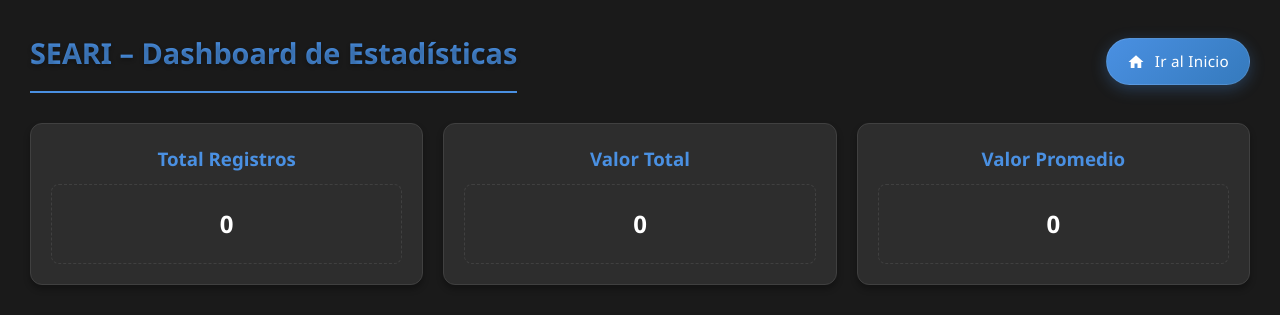
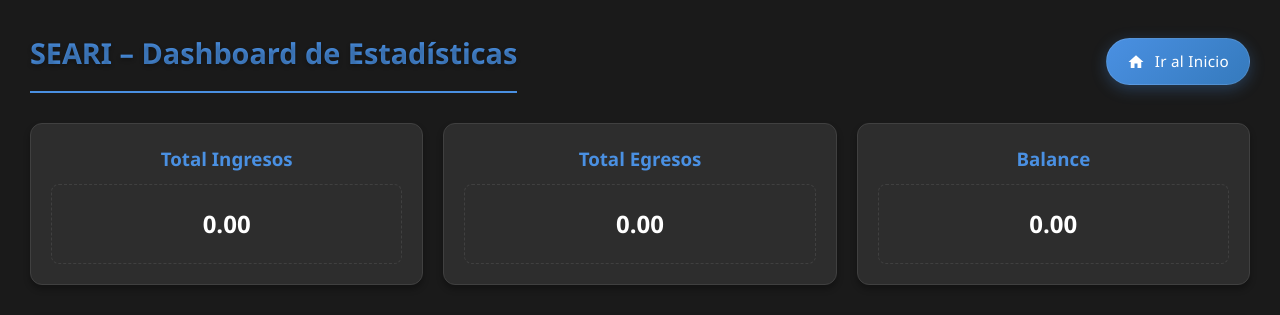
Before and after one commit to Juan-H23/SEARI, a FastAPI app: page /dashboard in a window 1280 px wide. Shown: the top 315 px of the page. Run offline with FastAPI, Linux system fonts and the light colour scheme; data that the repository does not hold is empty.

Commit message:
Cambio en el dashboard

```diff
--- a/app/static/dashboard.js
+++ b/app/static/dashboard.js
@@ -1,93 +1,130 @@
-// Configuración optimizada para muchos registros
-const ctx = document.getElementById('chart').getContext('2d');
+// Esperar a que el DOM esté completamente cargado
+document.addEventListener('DOMContentLoaded', function() {
+    console.log('DOM completamente cargado');
+
+    // Verificar que el canvas existe
+    const chartElement = document.getElementById('chart');
+    if (!chartElement) {
+        console.error('Error: No se encontró el elemento canvas con id "chart"');
+        return;
+    }
+
+    const ctx = chartElement.getContext('2d');
+    if (!ctx) {
+        console.error('Error: No se pudo obtener el contexto 2D del canvas');
+        return;
+    }
 
     fetch('/data')
-    .then(response => response.json())
+        .then(response => {
+            if (!response.ok) {
+                throw new Error('Error en la respuesta del servidor');
+            }
+            return response.json();
+        })
         .then(data => {
-       // Calcular estadísticas
-        document.getElementById('total-registros').textContent = data.total_registros;
-        document.getElementById('valor-total').textContent = data.valor_total;
-        document.getElementById('valor-promedio').textContent = data.valor_promedio;
+            console.log('Datos recibidos:', data);
 
-        const totalRegistros = data.total_registros;
-        const muchosRegistros = totalRegistros > 15;
+            // Verificar que los elementos existen antes de usarlos
+            const totalIngresosEl = document.getElementById('total-ingresos');
+            const totalEgresosEl = document.getElementById('total-egresos');
+            const balanceEl = document.getElementById('balance');
 
-        // Limitar la cantidad de etiquetas mostradas si hay muchos registros
-        let labels = data.conceptos;
-        let valores = data.valores;
+            if (!totalIngresosEl || !totalEgresosEl || !balanceEl) {
+                console.error('Error: No se encontraron los elementos de las cards');
+                return;
+            }
+
+            // Verificar si hay datos
+            if (data.fechas.length === 0) {
+                totalIngresosEl.textContent = '0.00';
+                totalEgresosEl.textContent = '0.00';
+                balanceEl.textContent = '0.00';
+                return;
+            }
+
+            // Actualizar tarjetas financieras con 2 decimales
+            totalIngresosEl.textContent = data.total_ingresos.toFixed(2);
+            totalEgresosEl.textContent = data.total_egresos.toFixed(2);
+            balanceEl.textContent = data.balance.toFixed(2);
+
+            // Procesar etiquetas para el gráfico
+            const muchosRegistros = data.fechas.length > 15;
+            let labels = data.fechas;
 
             if (muchosRegistros) {
-            // Mostrar solo algunas etiquetas para no saturar
-            labels = data.conceptos.map((label, index) => {
-                // Mostrar etiqueta cada 3 registros o el último
-                return index % 3 === 0 || index === data.conceptos.length - 1 ? label : '';
+                labels = data.fechas.map((label, index) => {
+                    return index % 3 === 0 || index === data.fechas.length - 1 ? label : '';
                 });
             }
 
-        // Crear gráfico más profesional y compacto
-        const myChart = new Chart(ctx, {
-            type: 'line', // Cambiado a línea para mejor visualización con muchos datos
+            // Destruir gráfico anterior si existe
+            if (window.myChart instanceof Chart) {
+                window.myChart.destroy();
+            }
+
+            // Crear nuevo gráfico
+            window.myChart = new Chart(ctx, {
+                type: 'line',
                 data: {
                     labels: labels,
-                datasets: [{
-                    label: 'Valor de los registros',
-                    data: valores,
-                    backgroundColor: 'rgba(74, 144, 226, 0.1)',
-                    borderColor: 'rgba(74, 144, 226, 1)',
+                    datasets: [
+                        {
+                            label: 'Ingresos',
+                            data: data.ingresos,
+                            borderColor: 'rgba(46, 204, 113, 1)',
+                            backgroundColor: 'rgba(46, 204, 113, 0.1)',
                             borderWidth: 2,
-                    pointRadius: muchosRegistros ? 2 : 3, // Puntos más pequeños si hay muchos registros
-                    pointHoverRadius: 5,
-                    tension: 0.1, // Suavizado ligero de la línea
+                            tension: 0.2,
                             fill: true
-                }]
+                        },
+                        {
+                            label: 'Egresos',
+                            data: data.egresos,
+                            borderColor: 'rgba(231, 76, 60, 1)',
+                            backgroundColor: 'rgba(231, 76, 60, 0.1)',
+                            borderWidth: 2,
+                            tension: 0.2,
+                            fill: true
+                        }
+                    ]
                 },
                 options: {
                     responsive: true,
-                maintainAspectRatio: true,
+                    maintainAspectRatio: false,
                     plugins: {
                         legend: {
-                        display: false
+                            display: true
                         },
                         title: {
                             display: true,
-                        text: muchosRegistros ? 'Tendencia de Registros' : 'Dashboard de Registros',
-                        font: { size: 14 }
-                    },
-                    tooltip: {
-                        mode: 'index',
-                        intersect: false
+                            text: 'Ingresos vs Egresos'
                         }
                     },
                     scales: {
                         y: {
                             beginAtZero: true,
-                        grid: { color: 'rgba(255, 255, 255, 0.1)' }
-                    },
-                    x: {
-                        grid: { display: false },
                             ticks: {
-                            maxRotation: muchosRegistros ? 45 : 0, // Rotar etiquetas si hay muchos
-                            font: { size: muchosRegistros ? 9 : 11 }
+                                callback: function(value) {
+                                    return value.toFixed(2);
                                 }
                             }
-                },
-                elements: {
-                    line: {
-                        borderWidth: 2
-                    }
-                },
-                layout: {
-                    padding: {
-                        top: 10,
-                        bottom: 10
                         }
                     }
                 }
             });
+
+            console.log('Gráfico creado exitosamente');
         })
         .catch(error => {
             console.error('Error al cargar los datos:', error);
-        document.getElementById('total-registros').textContent = 'Error';
-        document.getElementById('valor-total').textContent = 'Error';
-        document.getElementById('valor-promedio').textContent = 'Error';
+            // Verificar que los elementos existen antes de asignarles texto
+            const totalIngresos = document.getElementById('total-ingresos');
+            const totalEgresos = document.getElementById('total-egresos');
+            const balance = document.getElementById('balance');
+
+            if (totalIngresos) totalIngresos.textContent = 'Error';
+            if (totalEgresos) totalEgresos.textContent = 'Error';
+            if (balance) balance.textContent = 'Error';
         });
+});
--- a/app/templates/dashboard.html
+++ b/app/templates/dashboard.html
@@ -19,16 +19,16 @@
     <!-- Contenedor de estadísticas -->
     <div class="stats-container">
         <div class="stat-card">
-            <h3>Total Registros</h3>
-            <p id="total-registros">0</p>
+            <h3>Total Ingresos</h3>
+            <p id="total-ingresos">0</p>
         </div>
         <div class="stat-card">
-            <h3>Valor Total</h3>
-            <p id="valor-total">0</p>
+            <h3>Total Egresos</h3>
+           <p id="total-egresos">0</p>
         </div>
         <div class="stat-card">
-            <h3>Valor Promedio</h3>
-            <p id="valor-promedio">0</p>
+            <h3>Balance</h3>
+            <p id="balance">0</p>
         </div>
     </div>
 
@@ -39,6 +39,7 @@
 
     <!-- Chart.js CDN -->
     <script src="https://cdn.jsdelivr.net/npm/chart.js"></script>
+    <!-- 👇 MOVER EL SCRIPT AQUÍ, DESPUÉS DE TODOS LOS ELEMENTOS -->
     <script src="/static/dashboard.js"></script>
 </body>
 </html>
--- a/app/templates/notes.txt
+++ b/app/templates/notes.txt
@@ -2,4 +2,4 @@
 
 cd C:\Users\TVAPAN22\Desktop\SEARI
 venv\Scripts\activate.bat
-uvicorn app.main:app --reload
+uvicorn main:app --reload
--- a/main.py
+++ b/main.py
@@ -99,26 +99,38 @@ from fastapi import FastAPI, Request, Depends
 def get_data(db: Session = Depends(get_db)):
     registros = db.query(Registro).all()
 
-    conceptos = []
-    valores = []
     fechas = []
+    ingresos = []
+    egresos = []
+
+    total_ingresos = 0
+    total_egresos = 0
 
     for r in registros:
-        conceptos.append(r.concepto)
-        valores.append(float(r.valor))  # FORZAMOS A FLOAT
-        fechas.append(r.fecha.strftime("%Y-%m-%d"))
+        fecha_formateada = r.fecha.strftime("%Y-%m-%d")
+        fechas.append(fecha_formateada)
 
-    total_registros = len(valores)
-    valor_total = float(sum(valores))
-    valor_promedio = float(valor_total / total_registros) if total_registros > 0 else 0
+        if r.tipo == "Ingreso":
+            ingresos.append(float(r.valor))
+            egresos.append(0)
+            total_ingresos += float(r.valor)
+        elif r.tipo == "Egreso":
+            egresos.append(float(r.valor))
+            ingresos.append(0)
+            total_egresos += float(r.valor)
+        else:
+            ingresos.append(0)
+            egresos.append(0)
+
+    balance = total_ingresos - total_egresos
 
     return {
-        "conceptos": conceptos,
-        "valores": valores,
         "fechas": fechas,
-        "total_registros": total_registros,
-        "valor_total": round(valor_total, 2),
-        "valor_promedio": round(valor_promedio, 2)
+        "ingresos": ingresos,
+        "egresos": egresos,
+        "total_ingresos": round(total_ingresos, 2),
+        "total_egresos": round(total_egresos, 2),
+        "balance": round(balance, 2)
     }
 
 @app.get("/dashboard")
```
Lines whose indentation alone changed are shown as unchanged.
